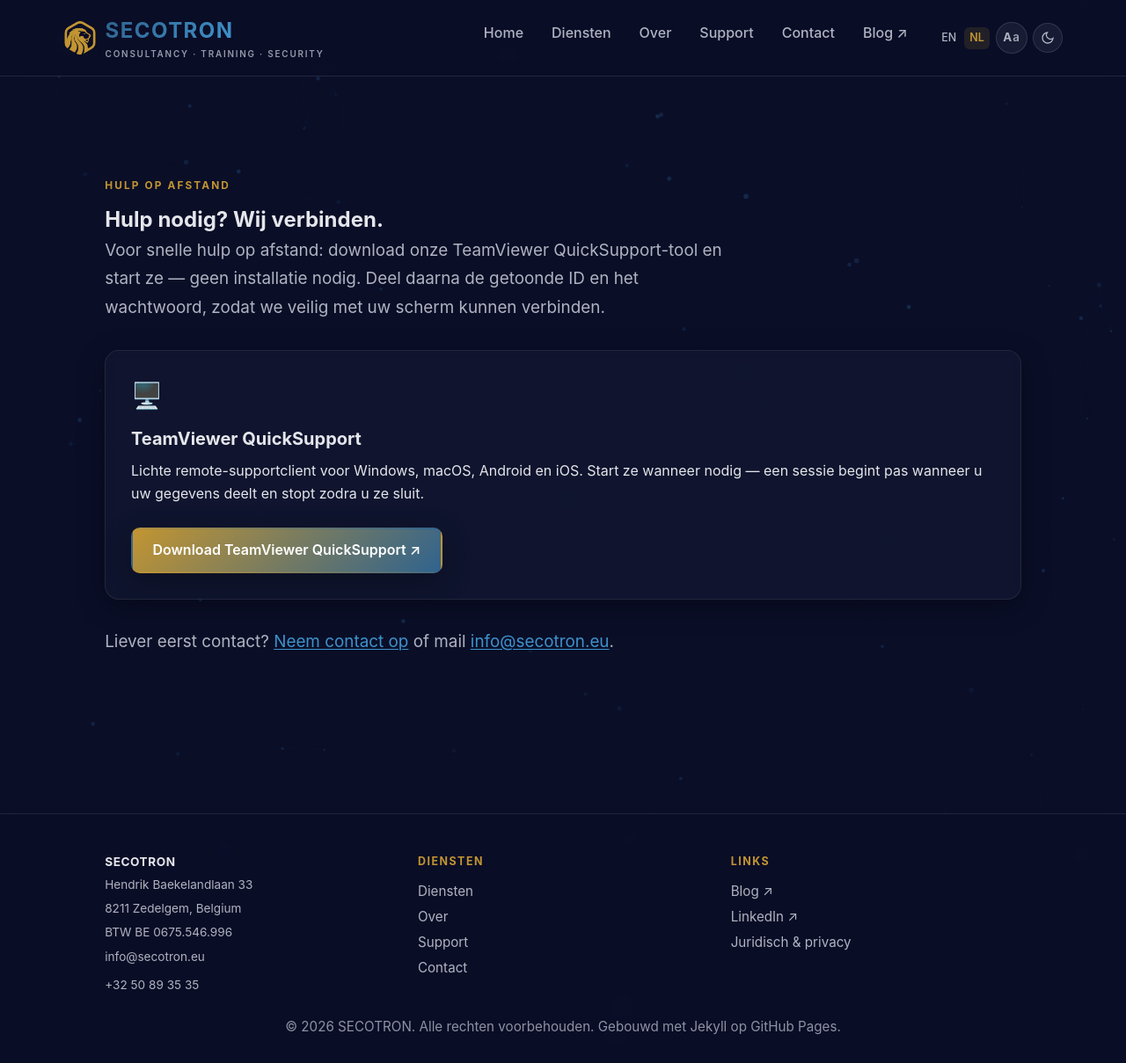
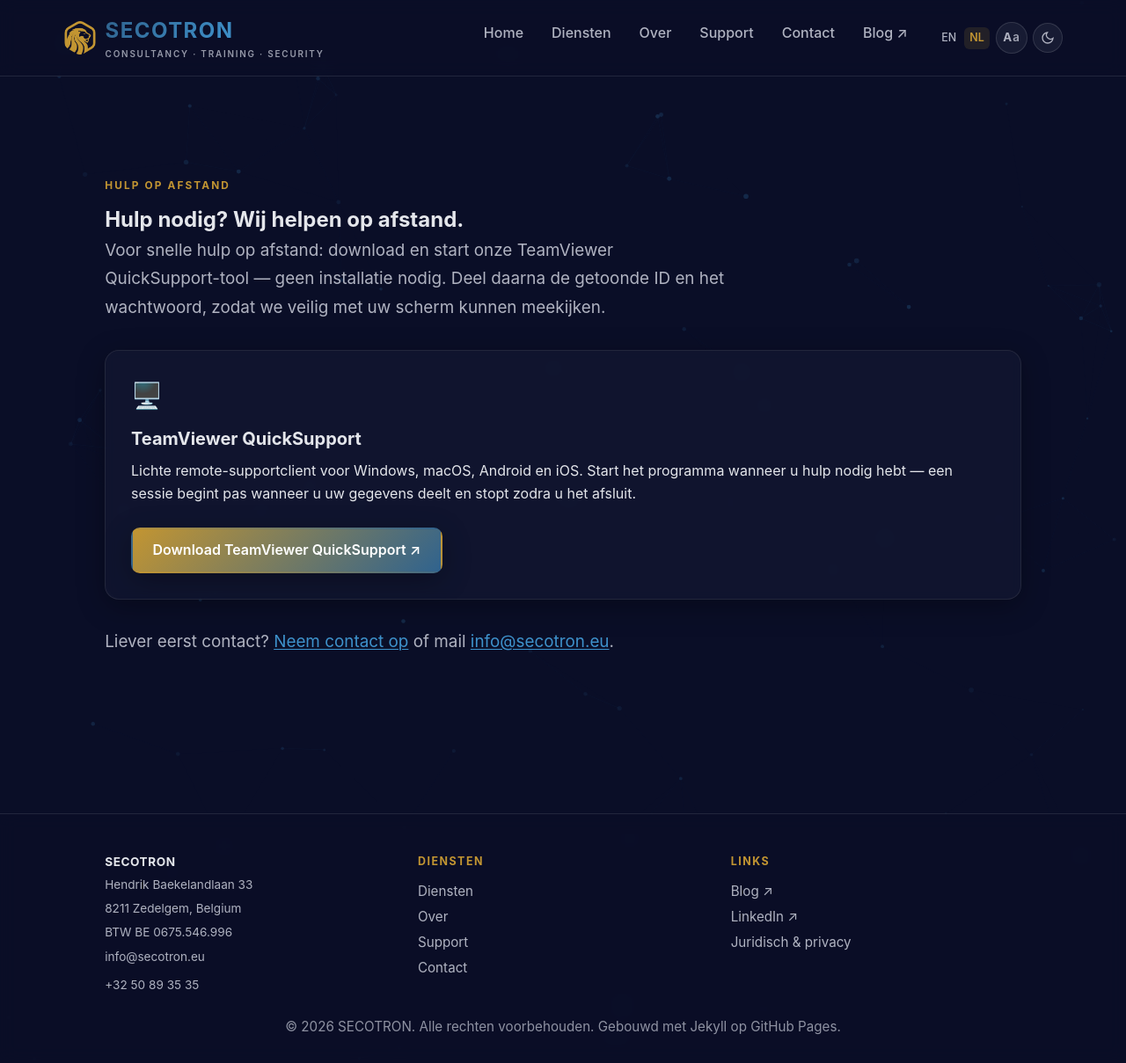
Before and after one commit to SECOTRON/secotron.github.io, a Jekyll site: the page built from nl/ondersteuning.html, in a window 1280 px wide and 1209 px high. Shown: the whole window at 88% size. Built offline with Jekyll 4.4.1, drawn with Linux system fonts in a browser that asks for light colours.

Commit message:
fix(content): natural Dutch on support page

```diff
--- a/nl/ondersteuning.html
+++ b/nl/ondersteuning.html
@@ -9,11 +9,11 @@
 
 <section class="section">
   <p class="eyebrow">Hulp op afstand</p>
-  <h1>Hulp nodig? Wij verbinden.</h1>
+  <h1>Hulp nodig? Wij helpen op afstand.</h1>
   <p class="lead">
-    Voor snelle hulp op afstand: download onze TeamViewer QuickSupport-tool en
-    start ze — geen installatie nodig. Deel daarna de getoonde ID en het wachtwoord,
-    zodat we veilig met uw scherm kunnen verbinden.
+    Voor snelle hulp op afstand: download en start onze TeamViewer
+    QuickSupport-tool — geen installatie nodig. Deel daarna de getoonde ID en het
+    wachtwoord, zodat we veilig met uw scherm kunnen meekijken.
   </p>
 
   <div class="service-grid">
@@ -21,9 +21,9 @@
       <span class="ic">🖥️</span>
       <h3>TeamViewer QuickSupport</h3>
       <p>
-        Lichte remote-supportclient voor Windows, macOS, Android en iOS. Start ze
-        wanneer nodig — een sessie begint pas wanneer u uw gegevens deelt en stopt
-        zodra u ze sluit.
+        Lichte remote-supportclient voor Windows, macOS, Android en iOS. Start het
+        programma wanneer u hulp nodig hebt — een sessie begint pas wanneer u uw
+        gegevens deelt en stopt zodra u het afsluit.
       </p>
       <div class="btn-row">
         <a class="btn btn-primary" href="https://teamviewer.secotron.eu" target="_blank" rel="noopener">Download TeamViewer QuickSupport &#8599;</a>
```
